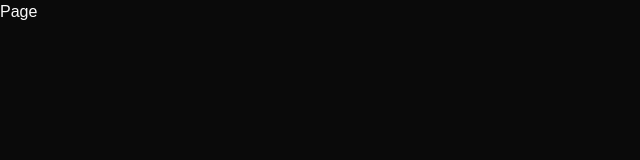
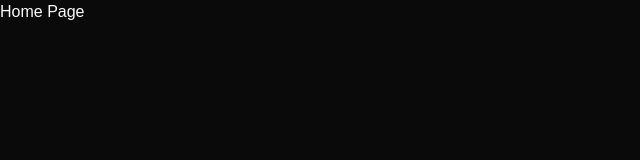
Before and after one commit to myaserkhan/ai_interview, a Next.js app: page / in a window 1280 px wide. Shown: the top 160 px of the page, without its empty margins (0-640 px from the left). Built offline with nearby package versions, Linux system fonts and the light colour scheme; a web font is replaced by a local one.

Commit message:
Add home page component

```diff
--- a/app/page.tsx
+++ b/app/(root)/page.tsx
@@ -1,7 +1,7 @@
 import React from "react";
 
 const Page = () => {
-  return <div>Page</div>;
+  return <div>Home Page</div>;
 };
 
 export default Page;
```
